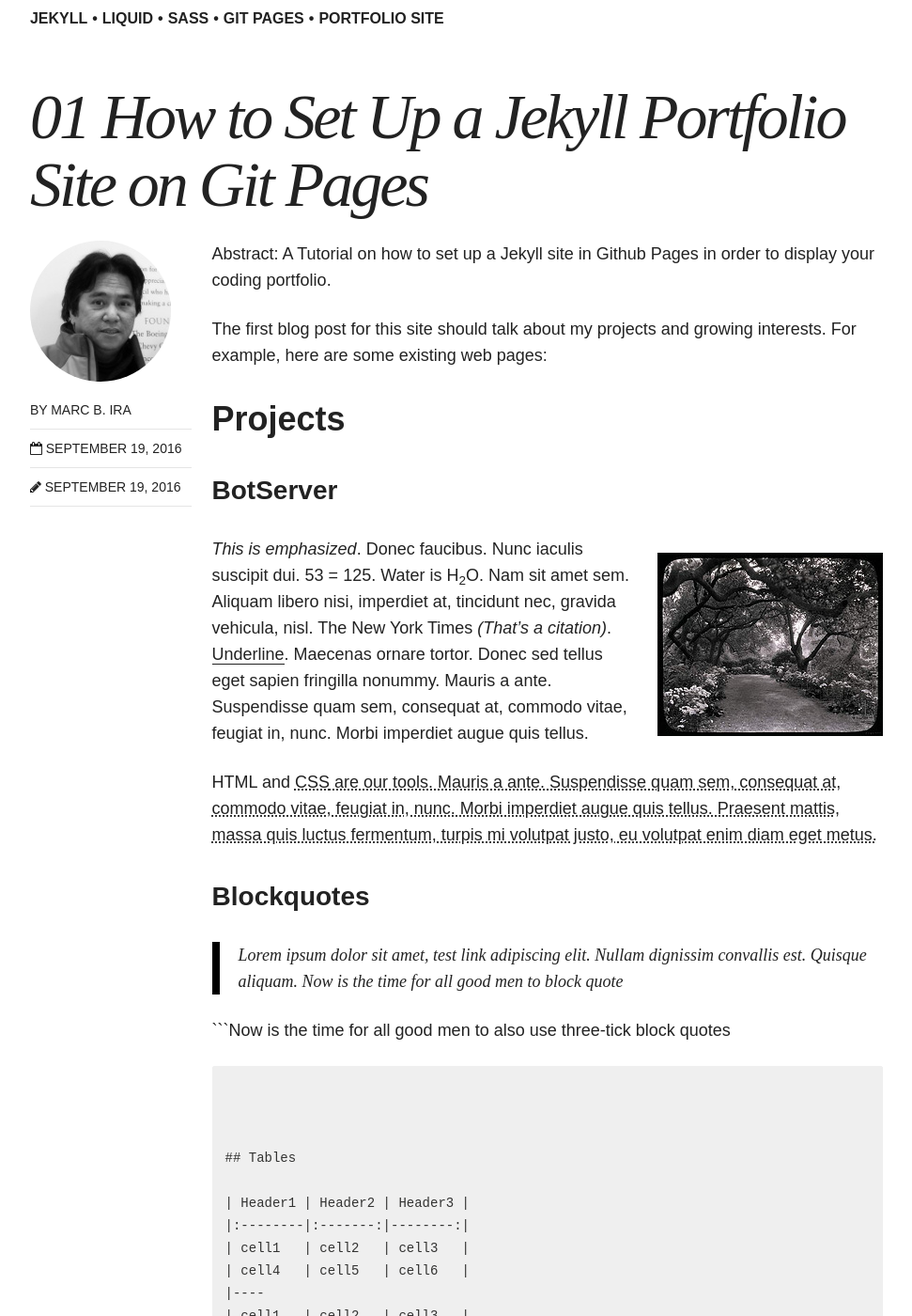
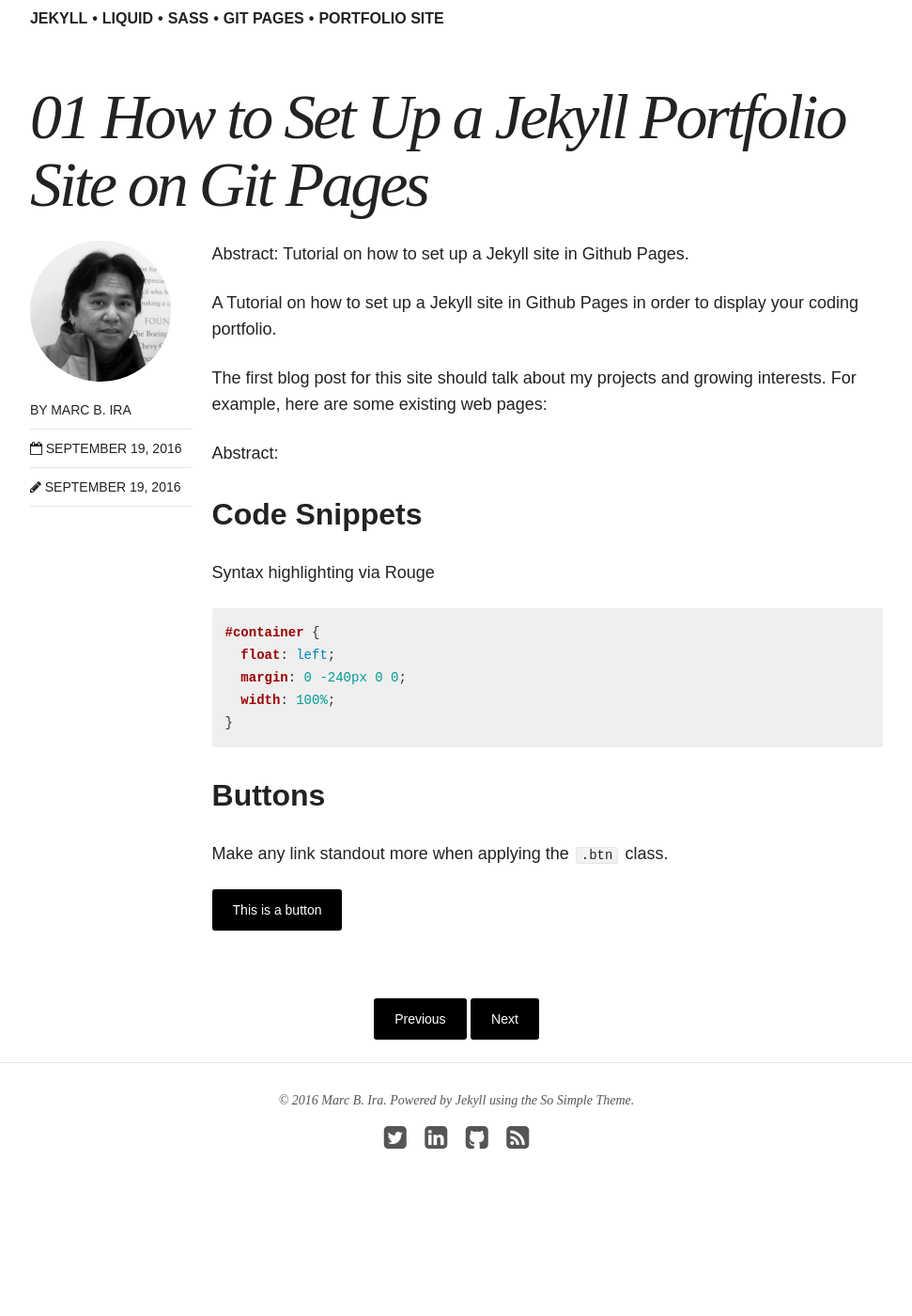
Before and after one commit to cbira353/cbira353.github.io, a Jekyll site: the page built from _posts/articles/2016-09-19-01_Jekyll_Portfolio_Site_Setup_in_Github_Pages.md, in a window 1280 px wide and 1400 px high, scrolled down 1167 px. Shown: the whole window at 94% size, without its empty margins (154-1125 px from the left). Built offline with Jekyll 4.4.1, drawn with Linux system fonts in a browser that asks for light colours; nearby versions of some CDN libraries; after the commit the page ends 2489 px from its top, so only the background shows below that; some of the changed text lies outside the part shown.

````diff
--- a/_config.yml
+++ b/_config.yml
@@ -7,8 +7,8 @@ logo: mi-site-logo.png
 search: true
 
 # NB! Set your site's url, otherwise stuff will break :)
-#url: "http://localhost:4000"
-url: "https://cbira353.github.io"
+url: "http://localhost:4000"
+# url: "https://cbira353.github.io"
 # If you're hosting your site at a Project repository on GitHub pages
 # (https://yourusername.github.io/repository-name)
 # and NOT your user repository (https://yourusername.github.io)
--- a/_posts/articles/2016-09-19-01_Jekyll_Portfolio_Site_Setup_in_Github_Pages.md
+++ b/_posts/articles/2016-09-19-01_Jekyll_Portfolio_Site_Setup_in_Github_Pages.md
@@ -15,45 +15,15 @@ image:
 ---
 
 Abstract:
+Tutorial on how to set up a Jekyll site in Github Pages.
+
 A Tutorial on how to set up a Jekyll site in Github Pages in order to display your coding portfolio.
 
 
 The first blog post for this site should talk about my projects and growing interests. For example, here are some existing web pages:
 
+Abstract:
 
-# Projects
-
-### BotServer
-
-![Smithsonian Image]({{ site.url }}/images/3953273590_704e3899d5_m.jpg)
-{: .pull-right}
-
-*This is emphasized*. Donec faucibus. Nunc iaculis suscipit dui. 53 = 125. Water is H<sub>2</sub>O. Nam sit amet sem. Aliquam libero nisi, imperdiet at, tincidunt nec, gravida vehicula, nisl. The New York Times <cite>(That’s a citation)</cite>. <u>Underline</u>. Maecenas ornare tortor. Donec sed tellus eget sapien fringilla nonummy. Mauris a ante. Suspendisse quam sem, consequat at, commodo vitae, feugiat in, nunc. Morbi imperdiet augue quis tellus.
-
-HTML and <abbr title="cascading stylesheets">CSS<abbr> are our tools. Mauris a ante. Suspendisse quam sem, consequat at, commodo vitae, feugiat in, nunc. Morbi imperdiet augue quis tellus. Praesent mattis, massa quis luctus fermentum, turpis mi volutpat justo, eu volutpat enim diam eget metus.
-
-### Blockquotes
-
-> Lorem ipsum dolor sit amet, test link adipiscing elit. Nullam dignissim convallis est. Quisque aliquam.
-    Now is the time for all good men to block quote
-
-```Now is the time for all good men to also use three-tick block quotes
-```
-
-
-
-## Tables
-
-| Header1 | Header2 | Header3 |
-|:--------|:-------:|--------:|
-| cell1   | cell2   | cell3   |
-| cell4   | cell5   | cell6   |
-|----
-| cell1   | cell2   | cell3   |
-| cell4   | cell5   | cell6   |
-|=====
-| Foot1   | Foot2   | Foot3   |
-{: .table}
 
 ## Code Snippets
 
@@ -67,11 +37,6 @@ Syntax highlighting via Rouge
 }
 ```
 
-Non Rouge code example
-
-    <div id="awesome">
-        <p>This is great isn't it?</p>
-    </div>
 
 ## Buttons
 
````
Also changed, not shown: _posts/articles/2016-09-20-02-BotServer-Project.md (+6 -1 lines), _posts/blog/2016-09-18-Welcome-to-my-blog.md (renamed from _posts/blog/2016-09-18-welcome-to-jekyll.md, +2 -18 lines), _posts/blog/2016-09-23-Blog-Post-On-Jekyll-and-Github-Pages.md (deleted, +0 -18 lines), _posts/blog/2016-09-23-Portfolio-Blog-Post-On-Github-Pages.md (added, +25 -0 lines), photos/index.md (+1 -1 lines), _posts/blog/2016-10-02-Open-Source-Is-Great,-to-a-point.md (added), css/photogallery.css (renamed from photogallery.css).
